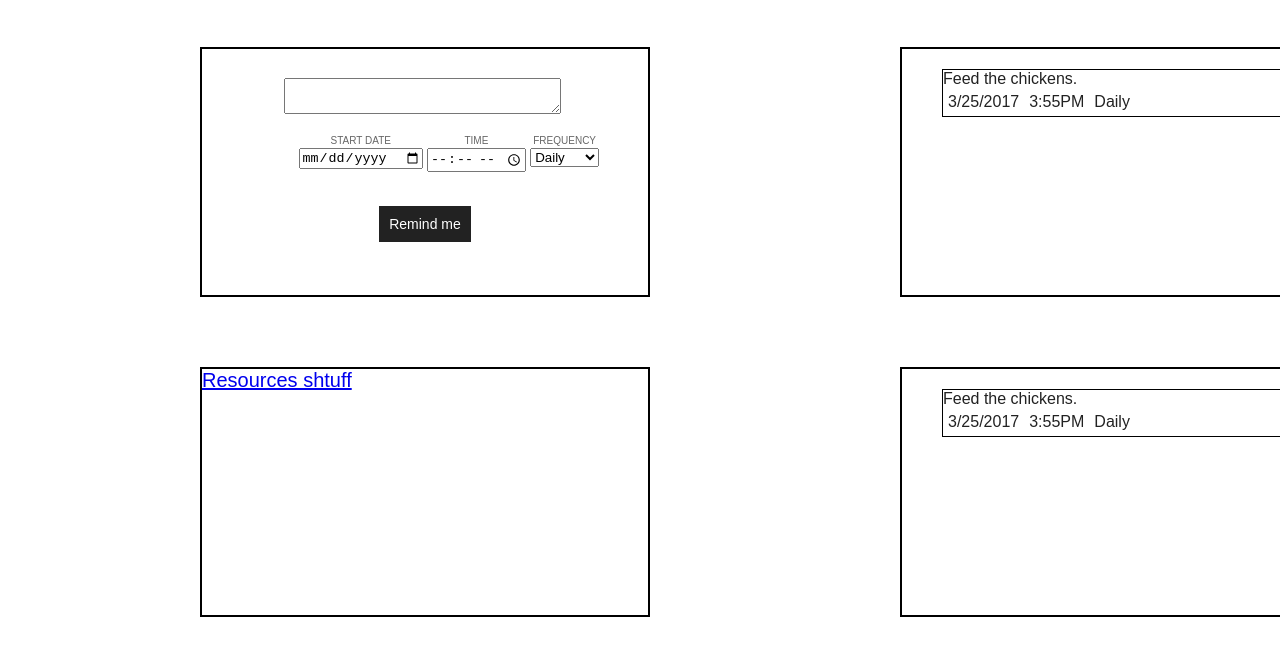
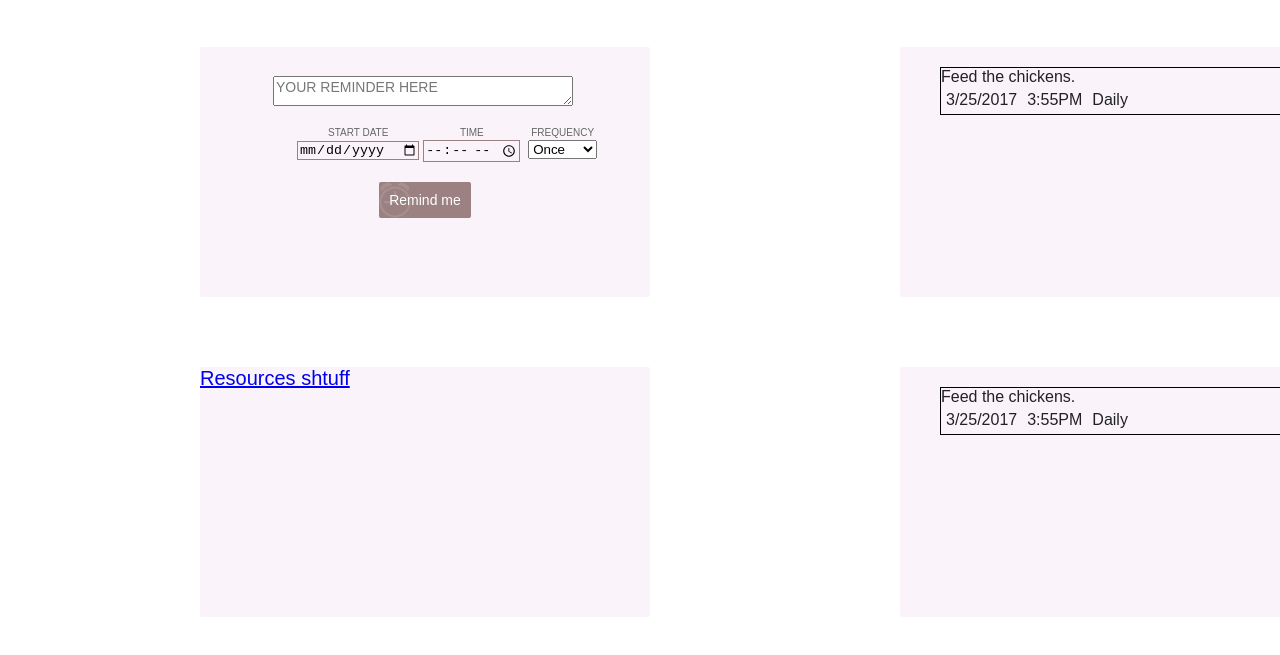
Before and after one commit to kristinesterley/MOM, a website: page public/dashboard.html in a window 1280 px wide. Shown: the part 33-688 px from the top of the page. Drawn offline with nearby package versions, Linux system fonts and the light colour scheme; no server answers.

Commit message:
reminder div style updates

```diff
--- a/public/assets/scss/views/_dashboard.scss
+++ b/public/assets/scss/views/_dashboard.scss
@@ -31,9 +31,10 @@ background: #fff; /*temp bg*/
 }
 
 .dashDivs {
-	border: solid black 2px;
+	background-color: rgba(238,219,237, 0.3);
 	height: 250px;
 	width: 450px;
+	border-radius: 2px;
 
 }
 
@@ -42,16 +43,47 @@ background: #fff; /*temp bg*/
 	margin: 0 auto;
 }
 
+textarea {
+	width: 300px;
+	height: 30px;
+}
+
+.message::-webkit-input-placeholder {
+	color: #777;
+	font-size: 14px;
+	font-family: arial;
+}
+
 #remind {
 
-	background-color: #222;
     border: none;
-    color: white;
     padding: 10px 10px;
     text-align: center;
     text-decoration: none;
     font-size: 14px;
+    margin-top: 0px;
 
+
+}
+
+#remind {
+  color: #fff;
+  border-radius: 2px;
+  background: url("../images/clock.svg") no-repeat;
+  background-color: #9b8182;
+}
+
+#remind:hover {
+  color: #e6d7dd;
+}
+
+#remind:focus {
+	outline: none;
+}
+
+
+#remind:active {
+  color: #d8d7dd;
 }
 
 .remLabel {
@@ -63,7 +95,19 @@ background: #fff; /*temp bg*/
 .date {
 	float: left;
 	margin-left: 52px;
+	// background-color: transparent;
+	// border: 2px solid #9b8182
 
+}
+
+input[type=date] {
+	border: 1px solid #9b8182;
+	background-color: transparent;
+}
+
+input[type=time] {
+	border: 1px solid #9b8182;
+	background-color: transparent;
 }
 
 .time {
@@ -77,6 +121,10 @@ background: #fff; /*temp bg*/
 .reminderInfo {
 	float: left;
 	margin: 5px;
+}
+
+.freq {
+	margin-bottom: 0px;
 }
 
 .formfield {
--- a/public/dashboard.html
+++ b/public/dashboard.html
@@ -33,7 +33,7 @@
     <!-- reminder -->
     <p class='formfield remInput reminder'>
     <label class="remLabel" for="reminder"></label>
-    <textarea rows='2' cols='32' class='form-control' name='reminder' placeholder='Feed the turtles..'></textarea>
+    <textarea rows='2' cols='32' class='form-control message' name='reminder' placeholder='YOUR REMINDER HERE'></textarea>
     </p>
 
     <!-- date -->
@@ -51,13 +51,14 @@
     </p>
 
     <!-- frequency -->
-    <p class='remInput'>
+    <p class='remInput freq'>
     <label class="remLabel" for='freq'>FREQUENCY</label>
       <select name="freq">
-    <option value="daily">Daily</option>
-    <option value="weekly">Weekly</option>
-    <option value="monthly">Monthly</option>
-  </select>
+        <option value="once">Once</option>
+        <option value="daily">Daily</option>
+        <option value="weekly">Weekly</option>
+        <option value="monthly">Monthly</option>
+      </select>
     </p>
     <br>
     <button id="remind" type='submit'>Remind me</button>
```
Also changed, not shown: public/assets/css/styles.css, public/assets/images/clock.svg (added), 2 other files.
